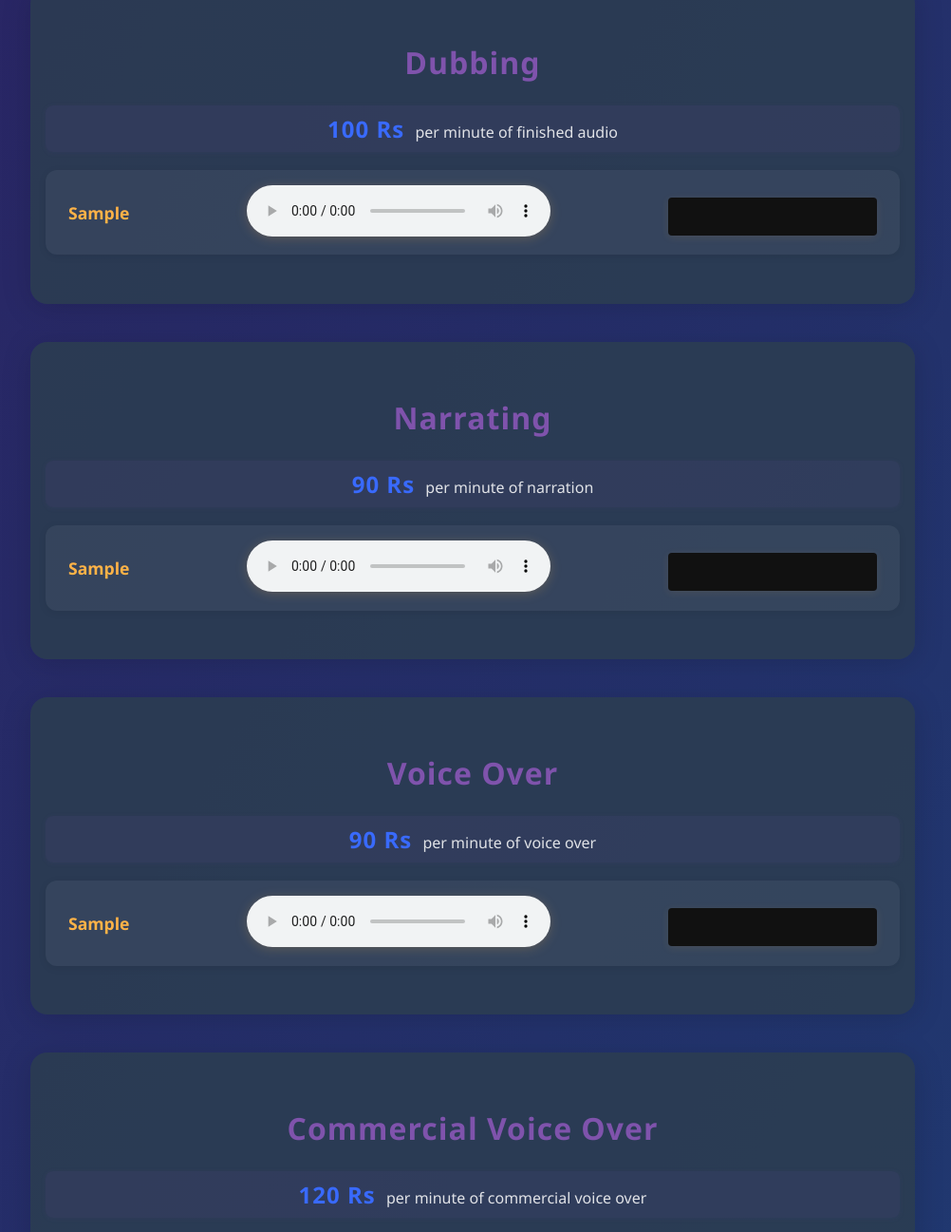
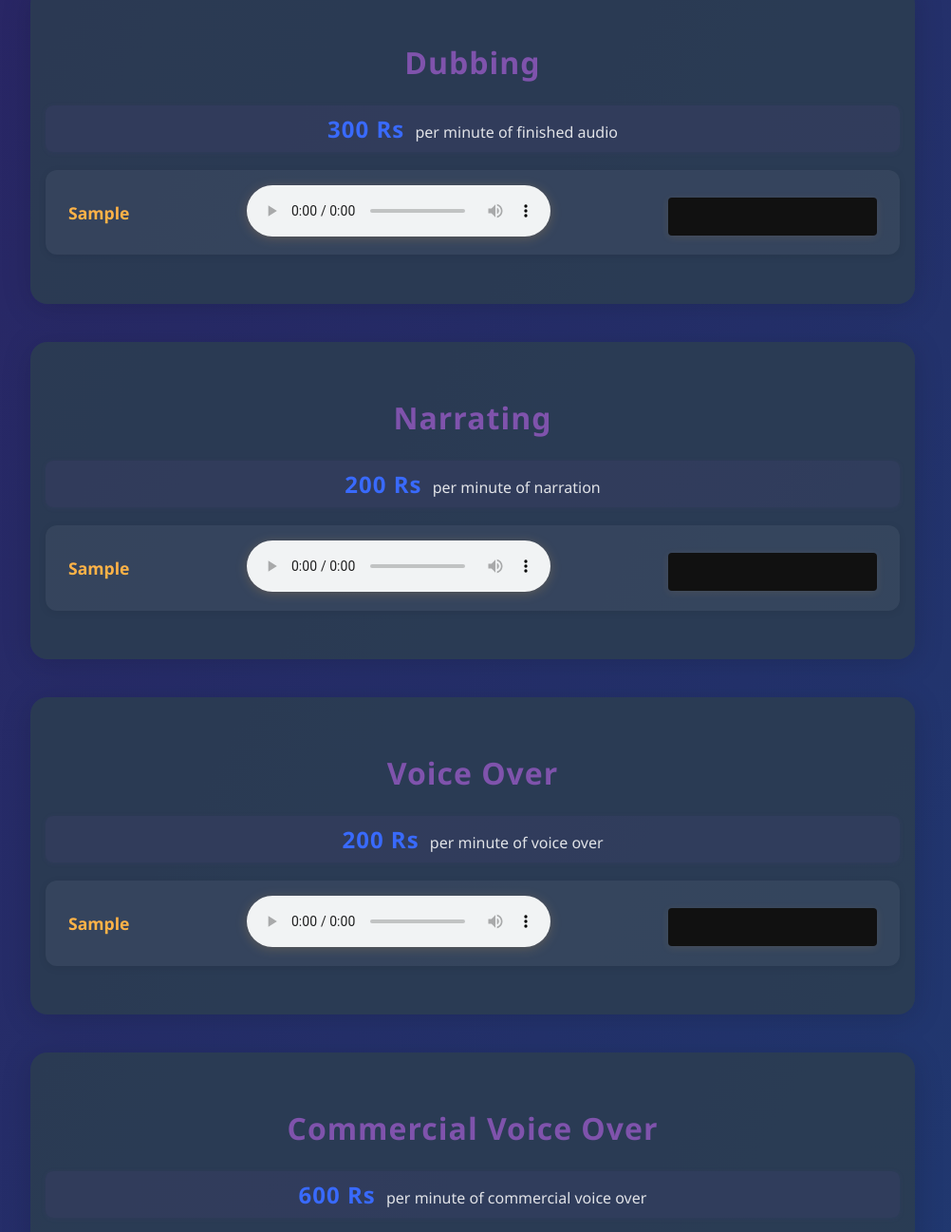
Before and after one commit to Zamasu8208/Zamasu.github.io, a plain HTML site: page index.html in a window 1280 px wide. Shown: the part 1203-2500 px from the top of the page at 95% size, without its empty margins (142-1144 px from the left). Drawn offline with Linux system fonts and the light colour scheme.

Commit message:
Update index.html

```diff
--- a/index.html
+++ b/index.html
@@ -42,7 +42,7 @@
         <section id="dubbing" class="sample-section">
             <h2>Dubbing</h2>
             <div class="pricing">
-                <span class="price">100 Rs</span>
+                <span class="price">300 Rs</span>
                 <span class="price-desc">per minute of finished audio</span>
             </div>
             <div class="sample-card">
@@ -57,7 +57,7 @@
         <section id="narrating" class="sample-section">
             <h2>Narrating</h2>
             <div class="pricing">
-                <span class="price">90 Rs</span>
+                <span class="price">200 Rs</span>
                 <span class="price-desc">per minute of narration</span>
             </div>
             <div class="sample-card">
@@ -72,7 +72,7 @@
         <section id="voiceover" class="sample-section">
             <h2>Voice Over</h2>
             <div class="pricing">
-                <span class="price">90 Rs</span>
+                <span class="price">200 Rs</span>
                 <span class="price-desc">per minute of voice over</span>
             </div>
             <div class="sample-card">
@@ -87,7 +87,7 @@
         <section id="commercial-voiceover" class="sample-section">
             <h2>Commercial Voice Over</h2>
             <div class="pricing">
-                <span class="price">120 Rs</span>
+                <span class="price">600 Rs</span>
                 <span class="price-desc">per minute of commercial voice over</span>
             </div>
             <div class="sample-card">
```
